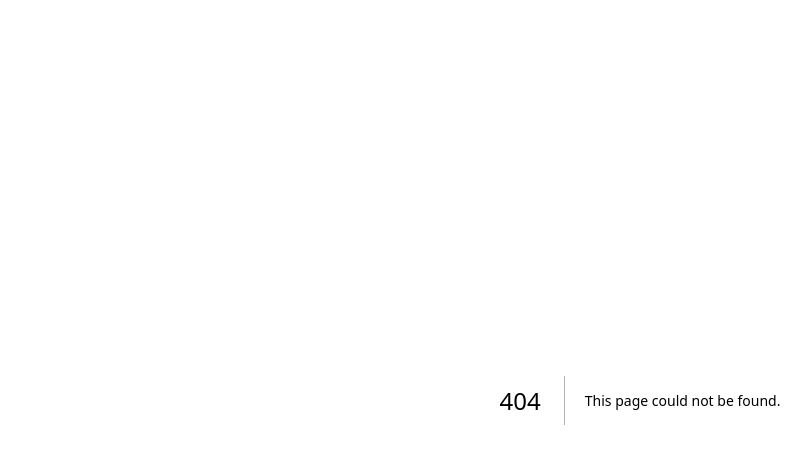
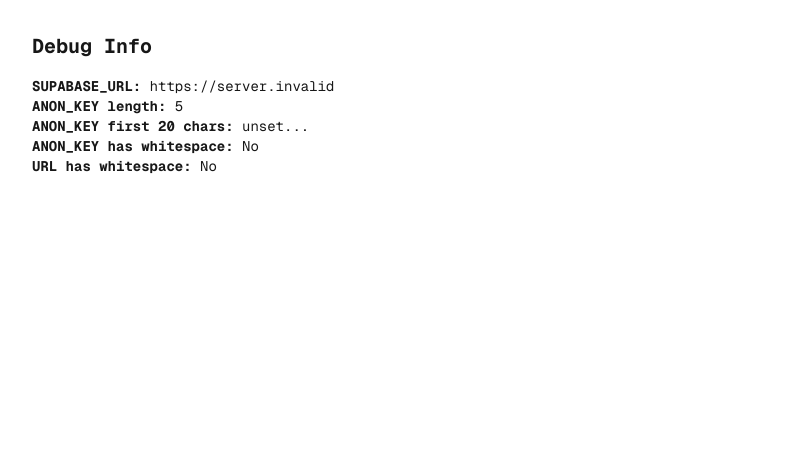
Before and after one commit to ArjunCAS/smart-bookmark-app, a Next.js app: page /debug in a window 1280 px wide. Before the commit this address had no page. Shown: the top 464 px of the page, without its empty margins (0-811 px from the left). Built offline with nearby package versions, Linux system fonts and the light colour scheme; no server answers.

Commit message:
chore: add temporary debug page

```diff
--- /dev/null
+++ b/app/debug/page.tsx
@@ -0,0 +1,29 @@
+"use client";
+
+export default function DebugPage() {
+  const url = process.env.NEXT_PUBLIC_SUPABASE_URL || "NOT SET";
+  const key = process.env.NEXT_PUBLIC_SUPABASE_ANON_KEY || "NOT SET";
+
+  return (
+    <div className="p-8 font-mono text-sm">
+      <h1 className="text-xl font-bold mb-4">Debug Info</h1>
+      <p>
+        <strong>SUPABASE_URL:</strong> {url}
+      </p>
+      <p>
+        <strong>ANON_KEY length:</strong> {key.length}
+      </p>
+      <p>
+        <strong>ANON_KEY first 20 chars:</strong> {key.substring(0, 20)}...
+      </p>
+      <p>
+        <strong>ANON_KEY has whitespace:</strong>{" "}
+        {key !== key.trim() ? "YES - PROBLEM!" : "No"}
+      </p>
+      <p>
+        <strong>URL has whitespace:</strong>{" "}
+        {url !== url.trim() ? "YES - PROBLEM!" : "No"}
+      </p>
+    </div>
+  );
+}
```
